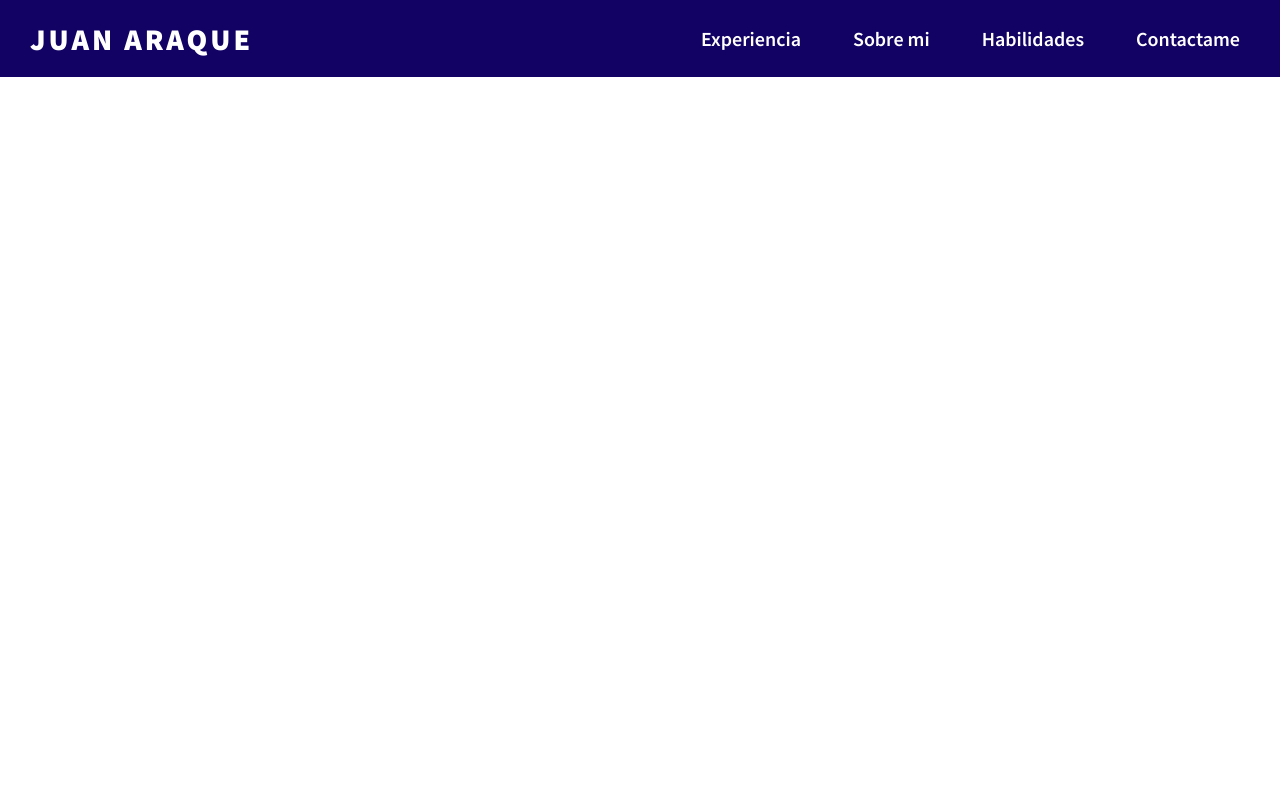
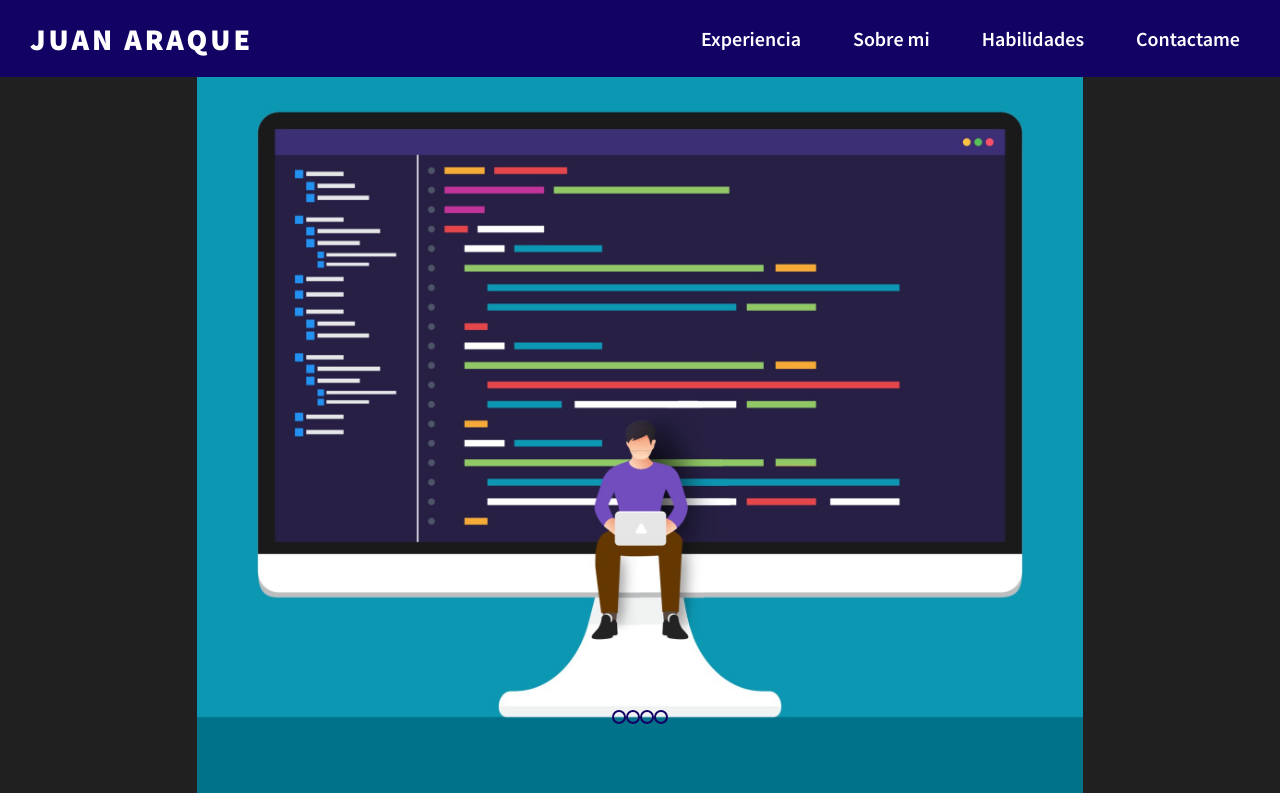
Before and after one commit to Juan1733/Miniproyecto-1, a plain HTML site: page index.html in a window 1280 px wide. Drawn offline with Linux system fonts and the light colour scheme; grey boxes are pictures that could not be loaded.

Commit message:
adelanto de hero

```diff
--- a/index.html
+++ b/index.html
@@ -9,10 +9,14 @@
     <script src="https://kit.fontawesome.com/e6b6d5c7b5.js" crossorigin="anonymous"></script>
 </head>
 <body>
+
+    <!--Comienza el navbar-->
+
     <nav>
         <div class="main-container">
             <h1>JUAN ARAQUE</h1>
 
+            <!--Menu pantallas grandes-->
             <div class="menu">
                 <a href="">Experiencia</a>
                 <a href="">Sobre mi</a>
@@ -26,6 +30,7 @@
         </div>
     </nav>
 
+    <!--Menu para mobile-->
     <div class="mobile-menu">
         <a href="">Experiencia</a>
         <a href="">Sobre mi</a>
@@ -33,6 +38,53 @@
         <a href="">Contactame</a>
     </div>
 
+    <!--Comienza el hero-->
+
+    <section class="slider">
+        <div class="hero">
+            <div class="slides">
+                <!--Inputs tipo radio-->
+                <input type="radio" name="radio-btn" id="radio1">
+                <input type="radio" name="radio-btn" id="radio2">
+                <input type="radio" name="radio-btn" id="radio3">
+                <input type="radio" name="radio-btn" id="radio4">
+
+                <!--Carrusel-->
+                <div class="slide first">
+                    <img src="./pictures/coding.jpg" alt="">
+                </div>
+                <div class="slide">
+                    <img src="./pictures/yo.jpg" alt="">
+                </div>
+                <div class="slide">
+                    <img src="./pictures/unimet.jpg" alt="">
+                </div>
+                <div class="slide">
+                    <img src="./pictures/wow.png" alt="">
+                </div>
+
+                <!--Navegacion auto-->
+                <div class="navigation-auto">
+                    <div class="auto-btn1"></div>
+                    <div class="auto-btn2"></div>
+                    <div class="auto-btn3"></div>
+                    <div class="auto-btn4"></div>
+                </div>
+
+                <!--Navegacion manual-->
+                <div class="navegation-manual">
+                    <label for="radio1" class="manual-btn"></label>
+                    <label for="radio2" class="manual-btn"></label>
+                    <label for="radio3" class="manual-btn"></label>
+                    <label for="radio4" class="manual-btn"></label>
+                </div>
+
+            </div>
+        </div>
+    </section>
+
+
+
     <script src="./main.js"></script>
 </body>
 </html>
--- a/styles.css
+++ b/styles.css
@@ -92,8 +92,62 @@ nav {
     background-color: rgb(93, 93, 194);
 }
 
-/*.menu a.is-active,*/ .menu a:hover {
+.menu a:hover {
     background-color: rgb(93, 93, 194);
+}
+
+.slider {
+    display: flex;
+    justify-content: center;
+    align-items: center;
+    height: 100vh;
+    width: fit-content;
+}
+
+.hero {
+    width: 100vw;
+    height: 100vh;
+    overflow: hidden;
+}
+
+.slides {
+    width: 500%;
+    height: 100vh;
+    display: flex;
+    margin-top: 70px;
+}
+
+.slides input {
+    display: none;
+}
+
+.slide {
+    width: 20%;
+    transition: 2s;
+}
+
+.slide img {
+    width: 100%;
+    height: calc(100% - 77px);
+    object-fit: contain;
+    background-color: rgb(32, 32, 32);
+}
+
+.navegation-manual {
+    position: absolute;
+    width: 100%;
+    margin-top: 80vh;
+    display: flex;
+    justify-content: center;
+}
+
+.manual-btn {
+    border: 2px solid rgb(17, 2, 100);
+    padding: 5px;
+    border-radius: 10px;
+    z-index: 9;
+    cursor: pointer;
+    transition: 1s;
 }
 
 
```
Also changed, not shown: pictures/coding.jpg (added), pictures/unimet.jpg (added), pictures/wow.png (added), 1 other file.
